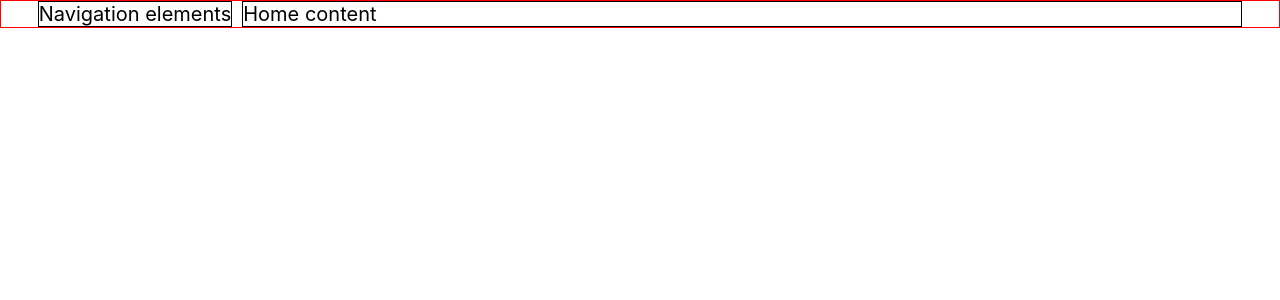
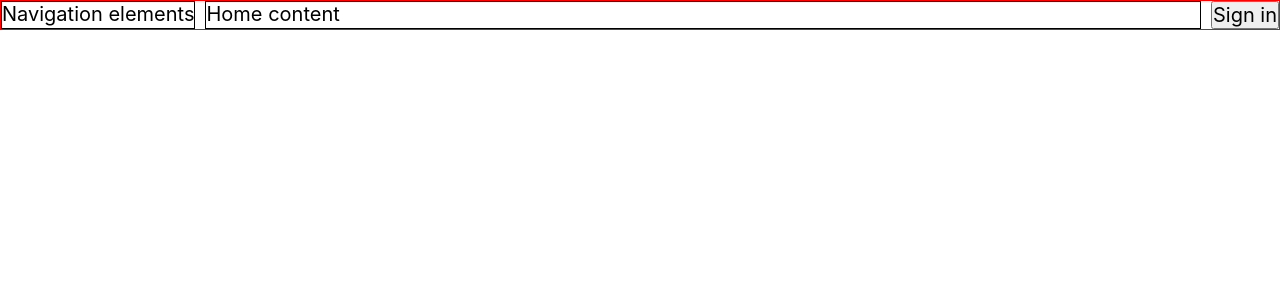
Before and after one commit to CutlerSheridan/twitter-clone, a React (Create React App) app: page / in a window 1280 px wide. Shown: the top 300 px of the page. Built offline with nearby package versions, Linux system fonts and the light colour scheme; no server answers.

Commit message:
0.1.1 Add Google authentication

```diff
--- a/package.json
+++ b/package.json
@@ -6,6 +6,7 @@
     "@testing-library/jest-dom": "^5.16.5",
     "@testing-library/react": "^13.4.0",
     "@testing-library/user-event": "^13.5.0",
+    "firebase": "^9.18.0",
     "react": "^18.2.0",
     "react-dom": "^18.2.0",
     "react-router-dom": "^6.9.0",
--- a/src/App.js
+++ b/src/App.js
@@ -4,7 +4,7 @@ import Layout from './components/Layout.js';
 import Home from './components/Home.js';
 import Profile from './components/Profile';
 
-function App() {
+const App = () => {
   return (
     <Routes>
       <Route path="/" element={<Layout />}>
@@ -13,6 +13,6 @@ function App() {
       </Route>
     </Routes>
   );
-}
+};
 
 export default App;
--- /dev/null
+++ b/src/FirebaseController.js
@@ -0,0 +1,71 @@
+// Import the functions you need from the SDKs you need
+import { initializeApp } from 'firebase/app';
+import {
+  getAuth,
+  onAuthStateChanged,
+  GoogleAuthProvider,
+  signInWithPopup,
+  signOut,
+} from 'firebase/auth';
+import {
+  getFirestore,
+  getDocs,
+  addDoc,
+  doc,
+  collection,
+  query,
+  orderBy,
+  getDoc,
+} from 'firebase/firestore/lite';
+
+// Your web app's Firebase configuration
+const firebaseConfig = {
+  apiKey: 'AIzaSyB6lEJ3DR8YXb8blI6OQUcQzvDNy3JAutI',
+  authDomain: 'twitter-clone-febc8.firebaseapp.com',
+  projectId: 'twitter-clone-febc8',
+  storageBucket: 'twitter-clone-febc8.appspot.com',
+  messagingSenderId: '888100495236',
+  appId: '1:888100495236:web:2fd17ea38ba7c176d3c7d1',
+};
+
+// Initialize Firebase
+const app = initializeApp(firebaseConfig);
+const db = getFirestore(app);
+const auth = getAuth(app);
+
+const provider = new GoogleAuthProvider();
+const signInWithGoogle = () => {
+  signInWithPopup(auth, provider);
+};
+const signOutUser = () => {
+  signOut(auth);
+};
+
+const checkIfUserIsNew = async (userAuth) => {
+  if (userAuth.uid) {
+    const docRef = await getDoc(doc(db, 'users', userAuth.uid));
+    if (!docRef.data()) {
+      addUserToDB(userAuth);
+    }
+  }
+};
+const addUserToDB = (userAuth) => {
+  console.log(UserObject(userAuth));
+};
+const UserObject = (userAuth) => {
+  let { uid: id, displayName } = userAuth;
+  return {
+    id,
+    displayName,
+    avi: userAuth.photoURL || null,
+    banner: null,
+    bio: null,
+    joinDate: new Date(),
+    following: [],
+    followers: [],
+    isPrivate: false,
+    pinnedTweet: null,
+  };
+};
+
+export { auth, signInWithGoogle, checkIfUserIsNew, signOutUser };
--- a/src/components/Layout.js
+++ b/src/components/Layout.js
@@ -1,12 +1,26 @@
 import Navbar from './Navbar';
+import SignIn from './SignIn';
 import { Outlet } from 'react-router-dom';
+import { onAuthStateChanged } from 'firebase/auth';
+import { auth, checkIfUserIsNew } from '../FirebaseController';
+import { useState, useEffect } from 'react';
 import './Layout.css';
 
 const Layout = () => {
+  const [user, setUser] = useState(null);
+  useEffect(() => {
+    onAuthStateChanged(auth, (x) => {
+      setUser(x);
+      console.log(x);
+      checkIfUserIsNew(x);
+    });
+  }, []);
+
   return (
     <div className="layout-wrapper">
       <Navbar />
       <Outlet />
+      <SignIn user={user} />
     </div>
   );
 };
--- /dev/null
+++ b/src/components/SignIn.css
@@ -0,0 +1,3 @@
+.signIn-wrapper {
+  min-width: max-content;
+}
--- /dev/null
+++ b/src/components/SignIn.js
@@ -0,0 +1,19 @@
+import './SignIn.css';
+import { signInWithGoogle, signOutUser } from '../FirebaseController';
+
+const SignIn = ({ user }) => {
+  return (
+    <div className="signIn-wrapper">
+      {user ? (
+        <div>
+          <div>{user.displayName}</div>
+          <button onClick={signOutUser}>Sign out</button>
+        </div>
+      ) : (
+        <button onClick={signInWithGoogle}>Sign in</button>
+      )}
+    </div>
+  );
+};
+
+export default SignIn;
```
Also changed, not shown: src/FirebaseConfig.js (deleted, +0 -25 lines), 2 other files (tests, documents, lock files or other folders).
